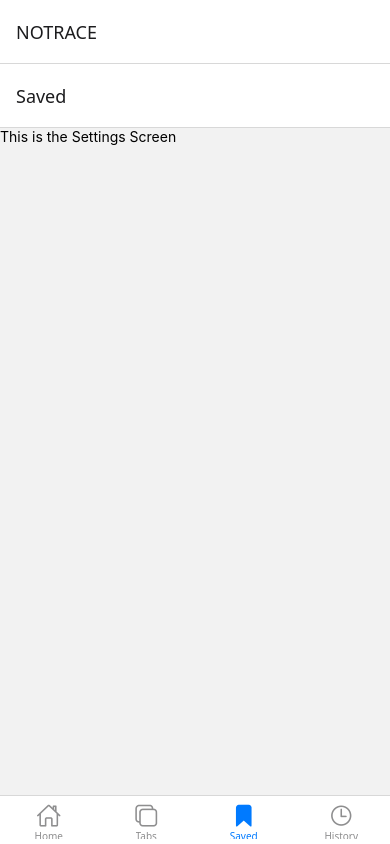
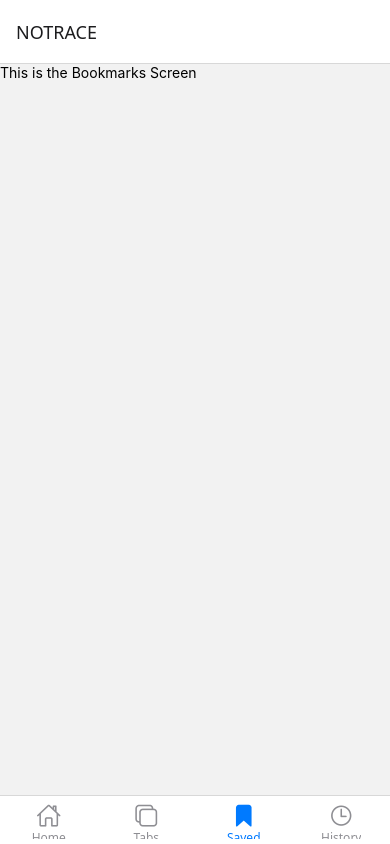
Before and after one commit to DE-IGNIS/NoTrace, a React Native app in the folder mobile/: screen /Saved in a window 390 px wide. Built offline with nearby package versions, Linux system fonts and the light colour scheme.

Commit message:
style: Bottom navigation bar UI re-worked to remove additional headers and layout issues

```diff
--- a/mobile/src/navigation/BottomTabs.tsx
+++ b/mobile/src/navigation/BottomTabs.tsx
@@ -1,6 +1,72 @@
+// import React from 'react';
+// import { createBottomTabNavigator } from '@react-navigation/bottom-tabs';
+// import { Ionicons } from '@expo/vector-icons';
+
+// import BrowserScreen from '../screens/BrowserScreen';
+// import TabScreen from '../screens/TabScreen';
+// import BookMarkScreen from '../screens/BookMarkScreen';
+// import HistoryScreen from '../screens/HistoryScreen';
+
+// const Tab = createBottomTabNavigator();
+
+// export default function BottomTabs() {
+//   return (
+//     <Tab.Navigator
+//       ScreenOptions={{
+//         tabBarActiveTintColor: "blue",
+//         tabBarInactiveTintColor: "gray",
+//       }}>
+//       <Tab.Screen name="Home"
+//         options={{
+//           tabBarIcon: ({ focused, color, size }) => (
+//             <Ionicons
+//               name={focused ? "home" : "home-outline"}
+//               size={size}
+//               color={color}
+//             />
+//           )
+//         }} component={BrowserScreen} />
+
+//       <Tab.Screen name="Tabs"
+//         options={{
+//           tabBarIcon: ({ focused, color, size }) => (
+//             <Ionicons
+//               name={focused ? "copy" : "copy-outline"}
+//               size={size}
+//               color={color} />
+//           )
+//         }}
+//         component={TabScreen} />
+
+//       <Tab.Screen name="Saved"
+//         options={{
+//           tabBarIcon: ({ focused, color, size }) => (
+//             <Ionicons
+//               name={focused ? "bookmark" : "bookmark-outline"}
+//               size={size}
+//               color={color} />
+//           )
+//         }}
+//         component={BookMarkScreen} />
+
+//       <Tab.Screen name="History"
+//         options={{
+//           tabBarIcon: ({ focused, color, size }) => (
+//             <Ionicons
+//               name={focused ? "time" : "time-outline"}
+//               size={size}
+//               color={color} />
+//           )
+//         }}
+//         component={HistoryScreen} />
+//     </Tab.Navigator>
+//   );
+// }
+
 import React from 'react';
 import { createBottomTabNavigator } from '@react-navigation/bottom-tabs';
 import { Ionicons } from '@expo/vector-icons';
+import { StyleSheet } from 'react-native';
 
 import BrowserScreen from '../screens/BrowserScreen';
 import TabScreen from '../screens/TabScreen';
@@ -12,11 +78,17 @@ const Tab = createBottomTabNavigator();
 export default function BottomTabs() {
   return (
     <Tab.Navigator
-      ScreenOptions={{
-        tabBarActiveTintColor: "blue",
-        tabBarInactiveTintColor: "gray",
-      }}>
-      <Tab.Screen name="Home"
+      screenOptions={{
+        headerShown: false, // ✅ removes "Home" header
+        tabBarActiveTintColor: styles.active.color,
+        tabBarInactiveTintColor: styles.inactive.color,
+        // tabBarStyle: styles.tabBar,
+        tabBarLabelStyle: styles.label,
+      }}
+    >
+      <Tab.Screen
+        name="Home"
+        component={BrowserScreen}
         options={{
           tabBarIcon: ({ focused, color, size }) => (
             <Ionicons
@@ -24,41 +96,69 @@ export default function BottomTabs() {
               size={size}
               color={color}
             />
-          )
-        }} component={BrowserScreen} />
+          ),
+        }}
+      />
 
-      <Tab.Screen name="Tabs"
+      <Tab.Screen
+        name="Tabs"
+        component={TabScreen}
         options={{
           tabBarIcon: ({ focused, color, size }) => (
             <Ionicons
               name={focused ? "copy" : "copy-outline"}
               size={size}
-              color={color} />
-          )
+              color={color}
+            />
+          ),
         }}
-        component={TabScreen} />
+      />
 
-      <Tab.Screen name="Saved"
+      <Tab.Screen
+        name="Saved"
+        component={BookMarkScreen}
         options={{
           tabBarIcon: ({ focused, color, size }) => (
             <Ionicons
               name={focused ? "bookmark" : "bookmark-outline"}
               size={size}
-              color={color} />
-          )
+              color={color}
+            />
+          ),
         }}
-        component={BookMarkScreen} />
+      />
 
-      <Tab.Screen name="History"
+      <Tab.Screen
+        name="History"
+        component={HistoryScreen}
         options={{
           tabBarIcon: ({ focused, color, size }) => (
             <Ionicons
               name={focused ? "time" : "time-outline"}
               size={size}
-              color={color} />
-          )
+              color={color}
+            />
+          ),
         }}
-        component={HistoryScreen} />
+      />
     </Tab.Navigator>
   );
 }
+
+const styles = StyleSheet.create({
+  // tabBar: {
+  //   height: 60,
+  //   paddingBottom: 6,
+  //   paddingTop: 6,
+  // },
+  label: {
+    fontSize: 12,
+    fontWeight: "500",
+  },
+  active: {
+    color: "#007AFF", // iOS blue
+  },
+  inactive: {
+    color: "#8E8E93",
+  },
+});
--- a/mobile/src/screens/BookMarkScreen.tsx
+++ b/mobile/src/screens/BookMarkScreen.tsx
@@ -3,7 +3,7 @@ import { View, Text } from "react-native"
 export default function BookMarkScreen() {
     return (
         <View>
-            <Text>This is the Settings Screen</Text>
+            <Text>This is the Bookmarks Screen</Text>
         </View>
     )
 }
--- a/mobile/src/screens/HistoryScreen.tsx
+++ b/mobile/src/screens/HistoryScreen.tsx
@@ -1,7 +1,9 @@
 import { View, Text } from "react-native"
 
 export default function HistoryScreen() {
-    <View>
-        <Text>This is the History Screen</Text>
-    </View>
+    return (
+        <View>
+            <Text>This is the History Screen</Text>
+        </View>
+    )
 }
```
